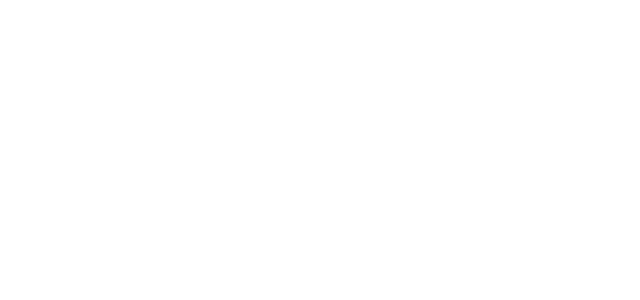
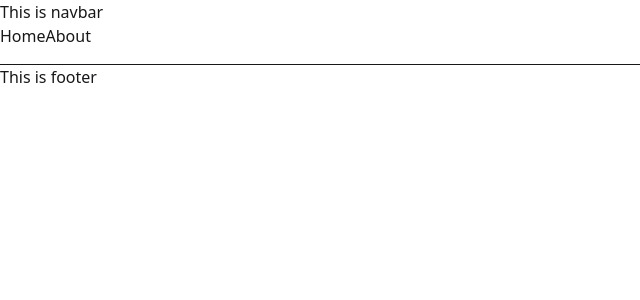
Before and after one commit to khadiza21/foodieLandBk, a React (Vite) app: page / in a window 1280 px wide. Shown: the top 300 px of the page, without its empty margins (0-640 px from the left). Built offline with nearby package versions, Linux system fonts and the light colour scheme.

Commit message:
file set up

```diff
--- a/src/App.jsx
+++ b/src/App.jsx
@@ -1,13 +1,21 @@
+import { Route, Routes } from 'react-router-dom'
 import './App.css'
+import Navbar from './components/shared/Navbar/Navbar'
+import Home from './pages/Home/Home'
+import About from './pages/About/About'
+import Footer from './components/shared/Footer/Footer'
 
 
 function App() {
 
   return (
     <>
-
-
-
+      <Navbar />
+      <Routes>
+        <Route path="home" element={<Home />} />
+        <Route path="about" element={<About />} />
+      </Routes>
+      <Footer />
 
     </>
   )
--- /dev/null
+++ b/src/components/shared/Footer/Footer.jsx
@@ -0,0 +1,10 @@
+
+const Footer = () => {
+    return (
+        <div>
+            <h1>This is footer</h1>
+        </div>
+    );
+};
+
+export default Footer;
--- /dev/null
+++ b/src/components/shared/Navbar/Navbar.jsx
@@ -0,0 +1,27 @@
+import { NavLink } from "react-router-dom";
+
+const Navbar = () => {
+
+    const style = ({ isActive }) => ({
+        fontWeight: isActive ? "bold" : "normal",
+      });
+    return (
+        <div>
+            <h1>This is navbar</h1>
+
+            <nav
+        style={{
+          borderBottom: "solid 1px",
+          paddingBottom: "1rem",
+        }}
+      >
+        <NavLink to="/home" style={style}>Home</NavLink>
+        <NavLink to="/about" style={style}>About</NavLink>
+      </nav>
+        </div>
+    );
+};
+
+
+
+export default Navbar;
--- /dev/null
+++ b/src/pages/About/About.jsx
@@ -0,0 +1,10 @@
+
+const About = () => {
+    return (
+        <div>
+           <h1>This is about page</h1>
+        </div>
+    );
+};
+
+export default About;
--- /dev/null
+++ b/src/pages/Home/Home.jsx
@@ -0,0 +1,10 @@
+
+const Home = () => {
+    return (
+        <div>
+          This is home
+        </div>
+    );
+};
+
+export default Home;
```
